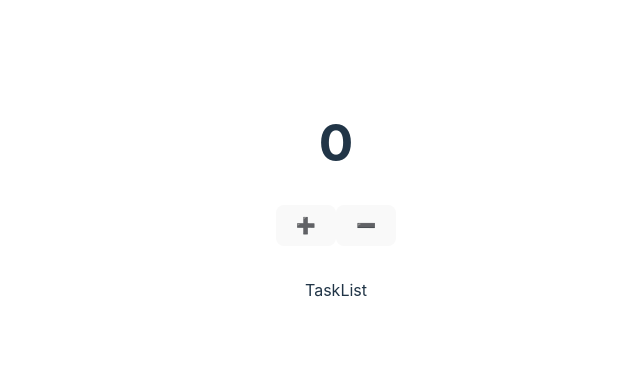
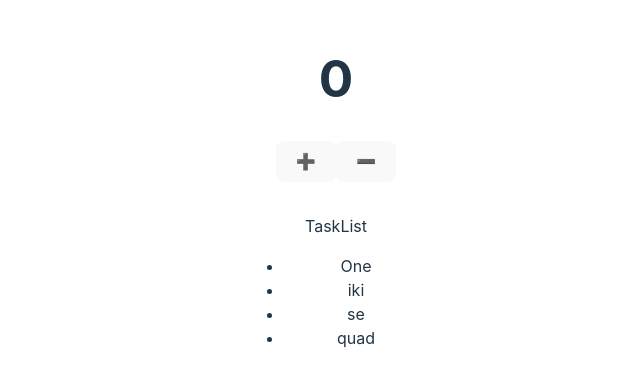
Before and after one commit to react140203/session06, a React (Vite) app: page / in a window 1280 px wide. Shown: the part 225-612 px from the top of the page, without its empty margins (304-944 px from the left). Built offline with nearby package versions, Linux system fonts and the light colour scheme.

Commit message:
components/TaskList:

```diff
--- a/src/components/TaskList.tsx
+++ b/src/components/TaskList.tsx
@@ -1,12 +1,22 @@
 //rafc <- snippet es7+
 import React from "react";
 
-const taskList = [{}];
+const taskList = [
+  { id: 1, title: "One", done: true },
+  { id: 2, title: "iki", done: false },
+  { id: 3, title: "se", done: false },
+  { id: 4, title: "quad", done: true },
+];
 
 export const TaskList = () => {
-  return <div>TaskList</div>;
+  return (
+    <>
+      <div>TaskList</div>
+      <ul>
+        {taskList.map((x) => (
+          <li>{x.title}</li>
+        ))}
+      </ul>
+    </>
+  );
 };
-
-export const TaskList2 = () => {
-  return <div>TaskList 2</div>;
-};
```
